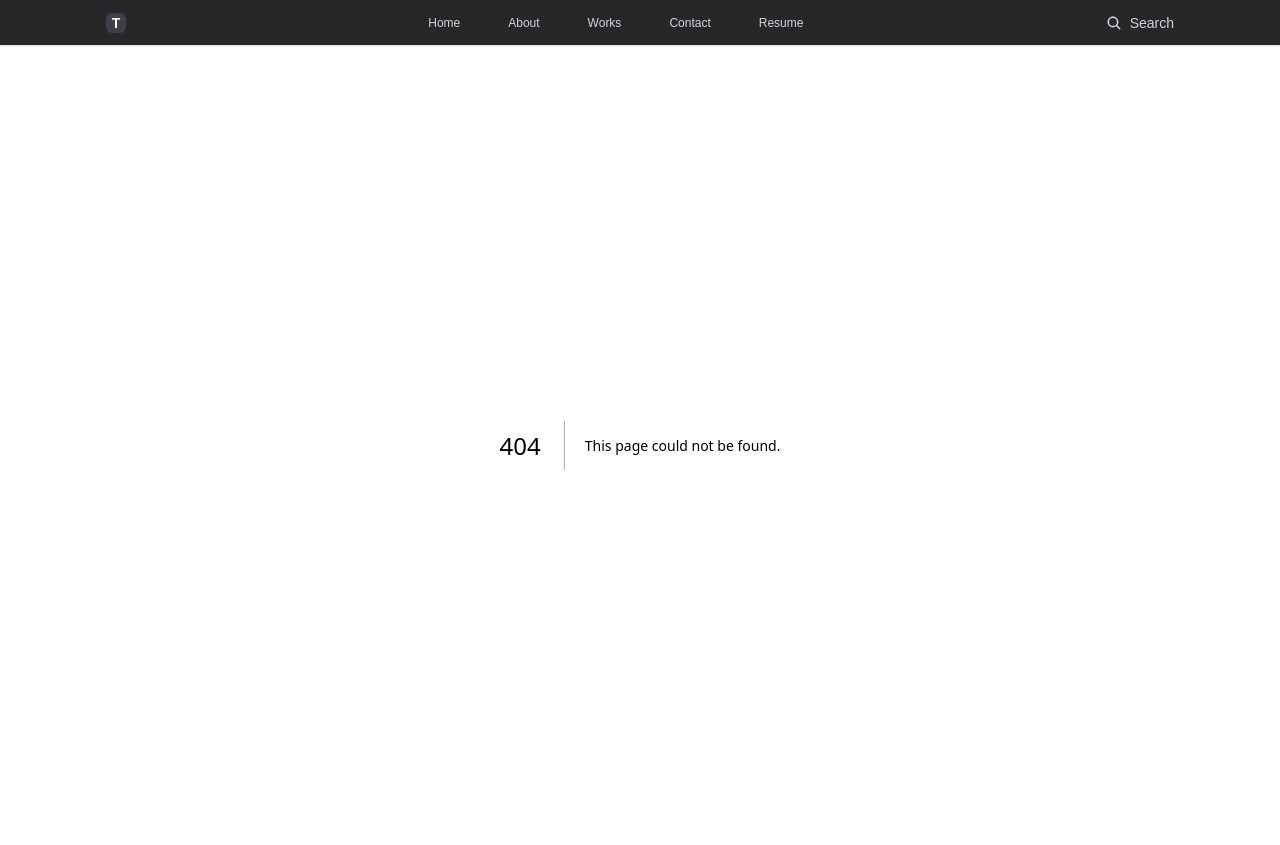
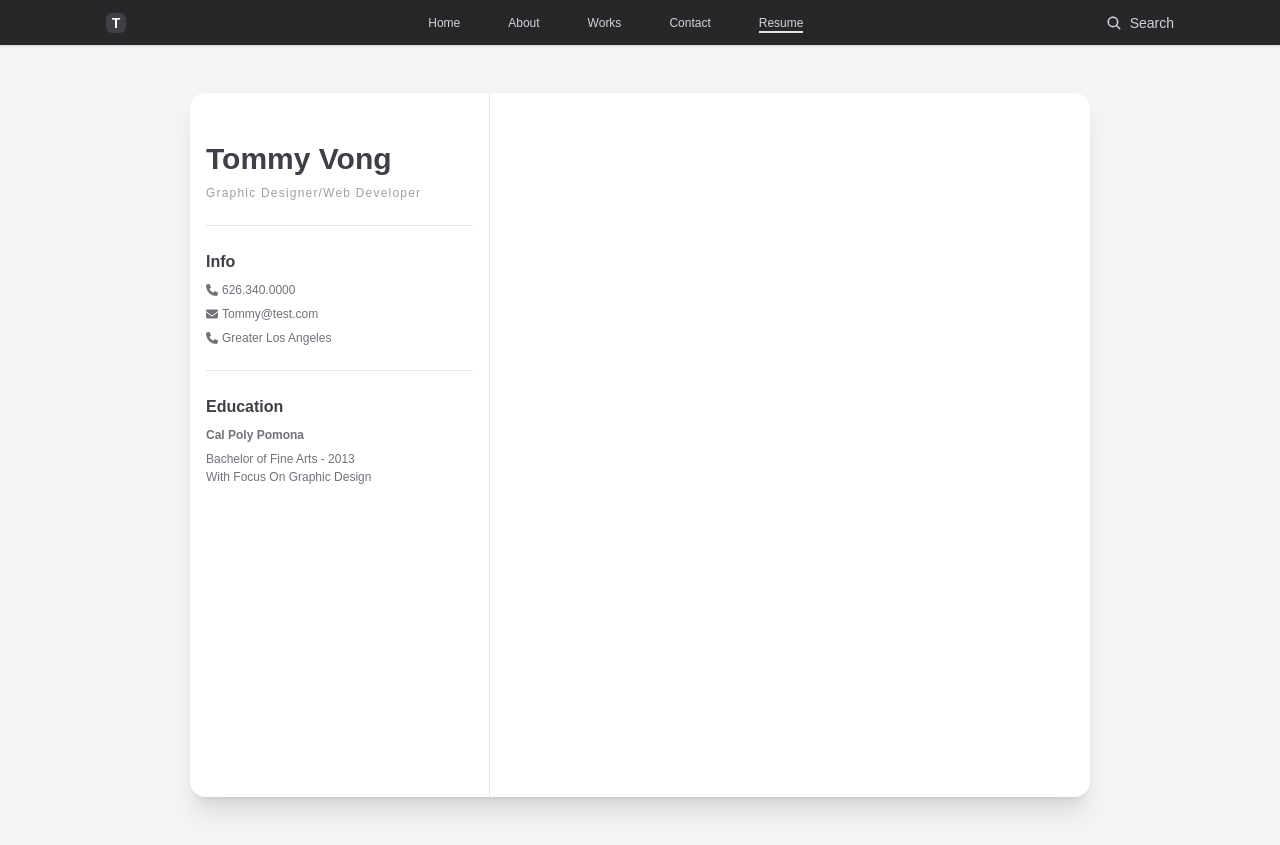
Before and after one commit to tommyeight8/portfolio-2025, a Next.js app: page /resume in a window 1280 px wide. Before the commit this address had no page. Built offline with nearby package versions, Linux system fonts and the light colour scheme.

Commit message:
Add resume

```diff
--- /dev/null
+++ b/app/resume/page.tsx
@@ -0,0 +1,44 @@
+import React from "react";
+import { FaPhone, FaLocationPin, FaEnvelope } from "react-icons/fa6";
+
+const page = () => {
+  return (
+    <div className="w-full h-screen p-12 bg-gray-100 flex justify-center">
+      <div className="bg-white rounded-2xl w-full max-w-[900px] min-h-96 shadow-xl overflow-hidden">
+        <div className="border-r border-gray-200 max-w-1/3 h-full flex flex-col p-4 pt-12">
+          <h3 className="font-bold text-zinc-700 text-3xl mb-2">Tommy Vong</h3>
+          <h3 className="font-light text-zinc-400 text-xs tracking-widest	">
+            Graphic Designer/Web Developer
+          </h3>
+          <span className="w-full block bg-gray-200 h-[1px] mt-6 mb-6"></span>
+          <div className="flex flex-col gap-2 text-zinc-500">
+            <h4 className="font-bold text-md text-zinc-700">Info</h4>
+            <span className="flex gap-1 items-center text-xs">
+              <FaPhone />
+              626.340.0000
+            </span>
+            <span className="flex gap-1 items-center text-xs">
+              <FaEnvelope />
+              Tommy@test.com
+            </span>
+            <span className="flex gap-1 items-center text-xs">
+              <FaPhone />
+              Greater Los Angeles
+            </span>
+          </div>
+          <span className="w-full block bg-gray-200 h-[1px] mt-6 mb-6"></span>
+          <div className="flex flex-col gap-2 text-zinc-500">
+            <h4 className="font-bold text-md text-zinc-700">Education</h4>
+            <p className="font-semibold text-xs">Cal Poly Pomona</p>
+            <p className="text-xs">Bachelor of Fine Arts - 2013</p>
+            <p className="capitalize leading-1 text-xs">
+              With focus on graphic design
+            </p>
+          </div>
+        </div>
+      </div>
+    </div>
+  );
+};
+
+export default page;
--- a/components/Navbar.tsx
+++ b/components/Navbar.tsx
@@ -3,7 +3,17 @@
 import React, { useState } from "react";
 import { motion, AnimatePresence } from "framer-motion";
 import { IoSearch, IoClose } from "react-icons/io5";
+import { usePathname } from "next/navigation";
+
 import MagneticLink from "./MagneticLinks";
+
+const navItems = [
+  { label: "Home", path: "/" },
+  { label: "About", path: "/about" },
+  { label: "Works", path: "/works" },
+  { label: "Contact", path: "/contact" },
+  { label: "Resume", path: "/resume" },
+];
 
 const mockResults = [
   { id: 1, title: "Portfolio Website", image: "/thumbs/portfolio.jpg" },
@@ -14,6 +24,7 @@ const mockResults = [
 const Navbar = () => {
   const [searchOpen, setSearchOpen] = useState(false);
   const [query, setQuery] = useState("");
+  const pathname = usePathname();
 
   const filteredResults =
     query.length > 0
@@ -35,14 +46,29 @@ const Navbar = () => {
           </div>
           {/* <MagneticLink /> */}
           <ul className="flex gap-12 justify-center">
-            {["Home", "About", "Works", "Contact", "Resume"].map((item) => (
-              <li key={item} className="relative group text-xs cursor-pointer">
-                <span className="text-zinc-300 group-hover:text-zinc-200 transition">
-                  {item}
-                </span>
-                <span className="absolute left-0 -bottom-0.5 w-full h-[2px] bg-zinc-200 scale-x-0 group-hover:scale-x-100 transition-transform origin-left duration-300" />
-              </li>
-            ))}
+            {navItems.map(({ label, path }) => {
+              const isActive = pathname === path;
+              return (
+                <li
+                  key={label}
+                  className="relative group text-xs cursor-pointer"
+                >
+                  <a
+                    href={path}
+                    className="text-zinc-300 group-hover:text-zinc-200 transition"
+                  >
+                    {label}
+                  </a>
+                  <span
+                    className={`absolute left-0 -bottom-0.5 w-full h-[2px] bg-zinc-200 transition-transform origin-left duration-300 ${
+                      isActive
+                        ? "scale-x-100"
+                        : "scale-x-0 group-hover:scale-x-100"
+                    }`}
+                  />
+                </li>
+              );
+            })}
           </ul>
           <button
             onClick={() => setSearchOpen((prev) => !prev)}
```
